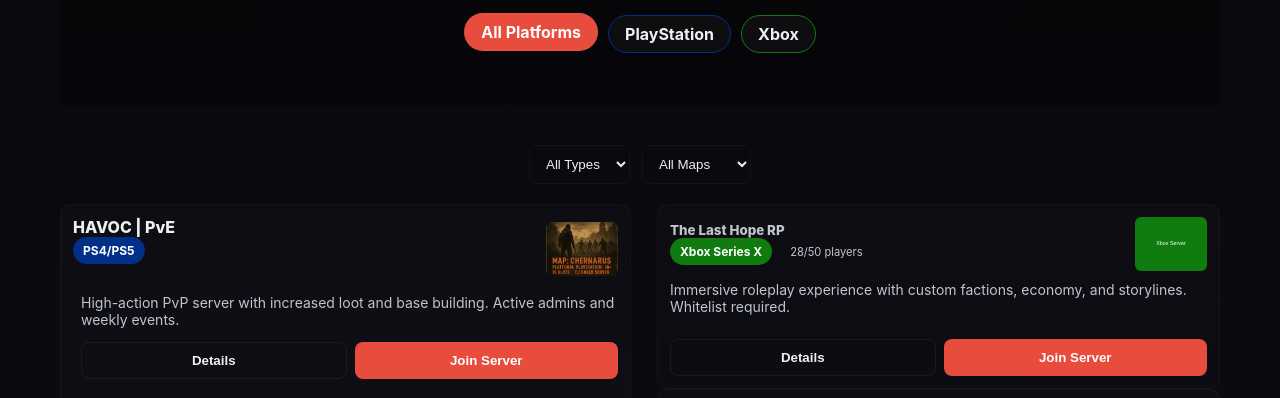
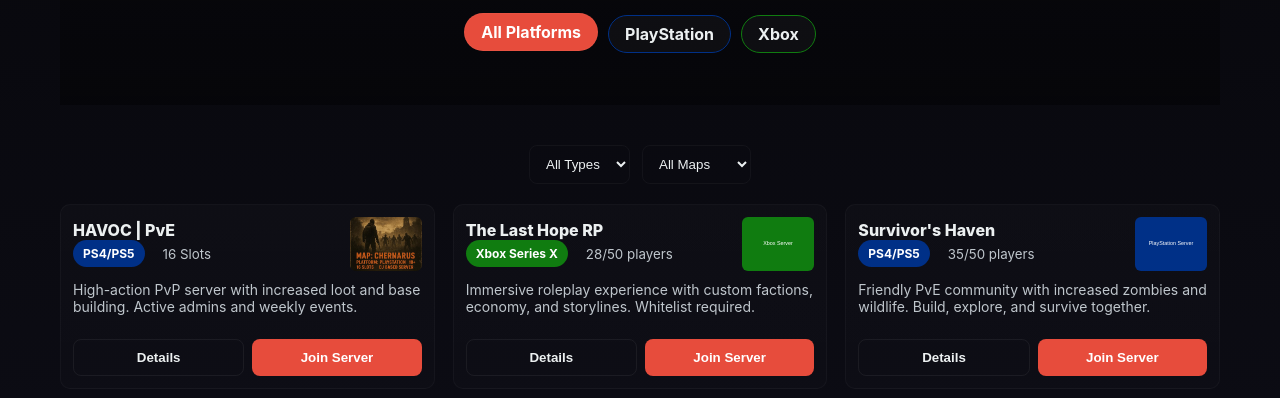
Before and after one commit to DONxFURY/DayZ-Console-Hub, a plain HTML site: page index.html in a window 1280 px wide. Shown: the part 251-649 px from the top of the page. Drawn offline with Linux system fonts and the light colour scheme.

Commit message:
Fix HTML formatting for server meta information

```diff
--- a/index.html
+++ b/index.html
@@ -58,7 +58,7 @@
             <div class="head">
                 <div>
                     <div class="server-name" style="font-weight:800">HAVOC | PvE</div>
-                    <div class="meta"><span class="badge ps">PS4/PS5</span> <small style="color:var(--muted);margin-left:8px"16 Slots"</small></div>
+                    <div class="meta"><span class="badge ps">PS4/PS5</span> <small style="color:var(--muted);margin-left:8px"> 16 Slots </small></div>
                 </div>
                 <img class="small-img" src="assets/img/HAVOC PvE.jpg" alt="">
             </div>
```
